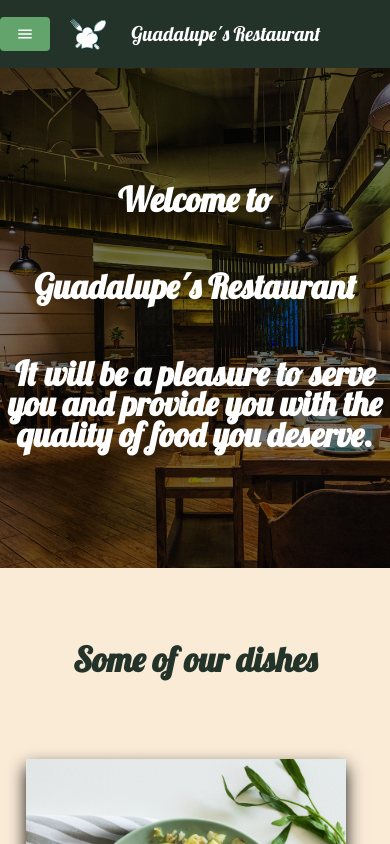
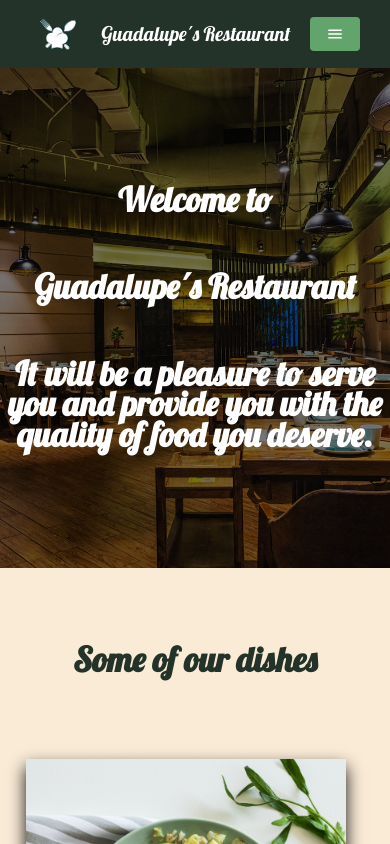
Before and after one commit to Joheyab/Guadalupe-Restaurant, a React (Vite) app: page / in a window 390 px wide. Shown: the top 844 px of the page. Built offline with nearby package versions, Linux system fonts and the light colour scheme.

Commit message:
Update NavBar.css

```diff
--- a/src/css/NavBar.css
+++ b/src/css/NavBar.css
@@ -100,8 +100,6 @@ header{
     border-radius: 4px;
     padding: 8px 16px 8px 16px;
     cursor: pointer;
-    position: absolute;
-    left: 0;
   }
 
   .links-mobile {
```
